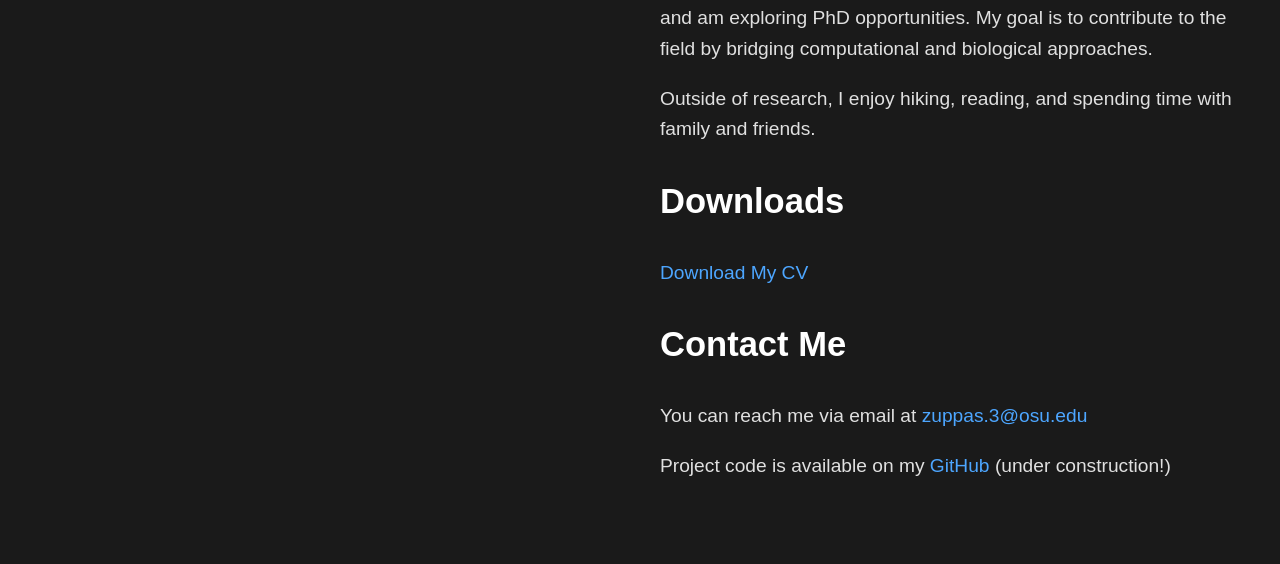
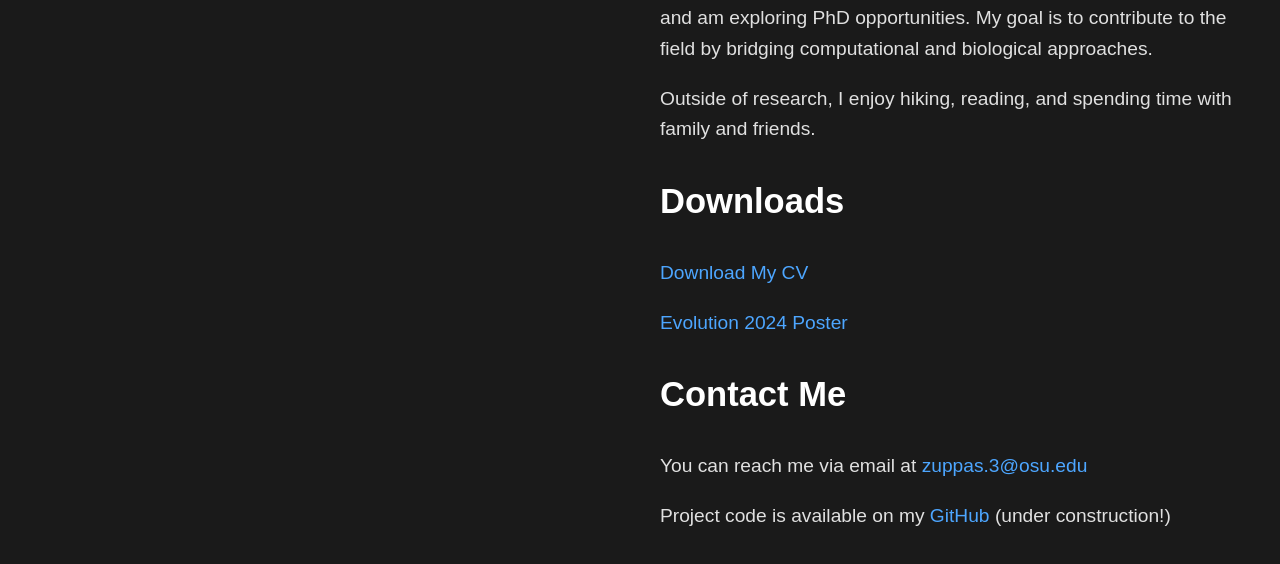
Before and after one commit to nzupp/nzupp.github.io, a plain HTML site: page index.html in a window 1280 px wide. Shown: the part 356-920 px from the top of the page. Before the commit the page ends 877 px from the top, so only its background shows below. Drawn offline with Linux system fonts and the light colour scheme.

Commit message:
Update index.html

```diff
--- a/index.html
+++ b/index.html
@@ -60,6 +60,7 @@
                 </p>
                 <h2>Downloads</h2>
                 <p><a href="docs/Zuppas_CV_7_2024.pdf" download>Download My CV</a></p>
+                <p><a href="docs/Zuppas_Evo_2024.pdf" download>Evolution 2024 Poster</a></p>
                 <h2>Contact Me</h2>
                 <p>You can reach me via email at <a href="mailto:zuppas.3@osu.edu">zuppas.3@osu.edu</a></p>
                 <p>Project code is available on my <a href="https://github.com/nzupp">GitHub</a> (under construction!)</p>
```
